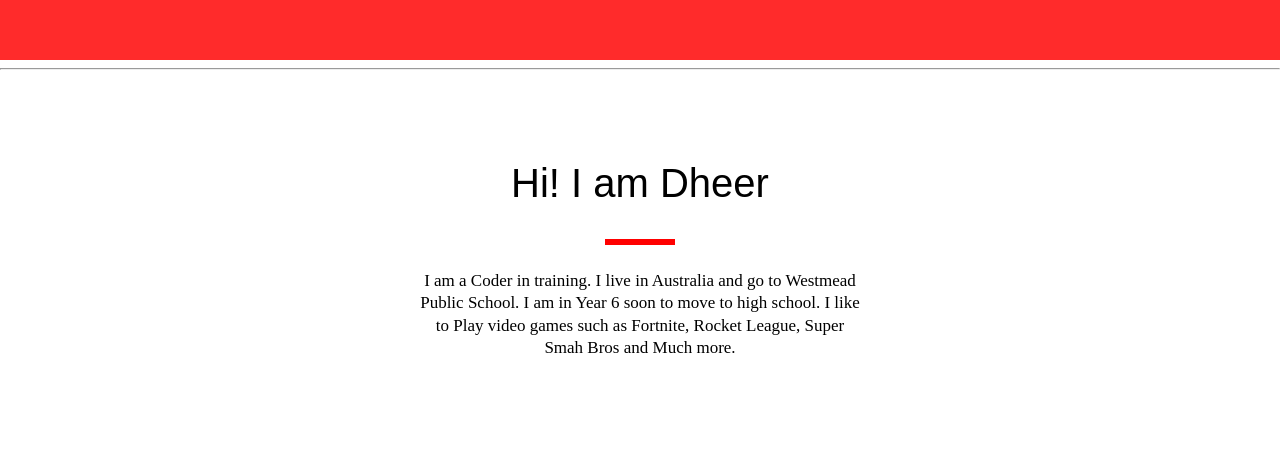
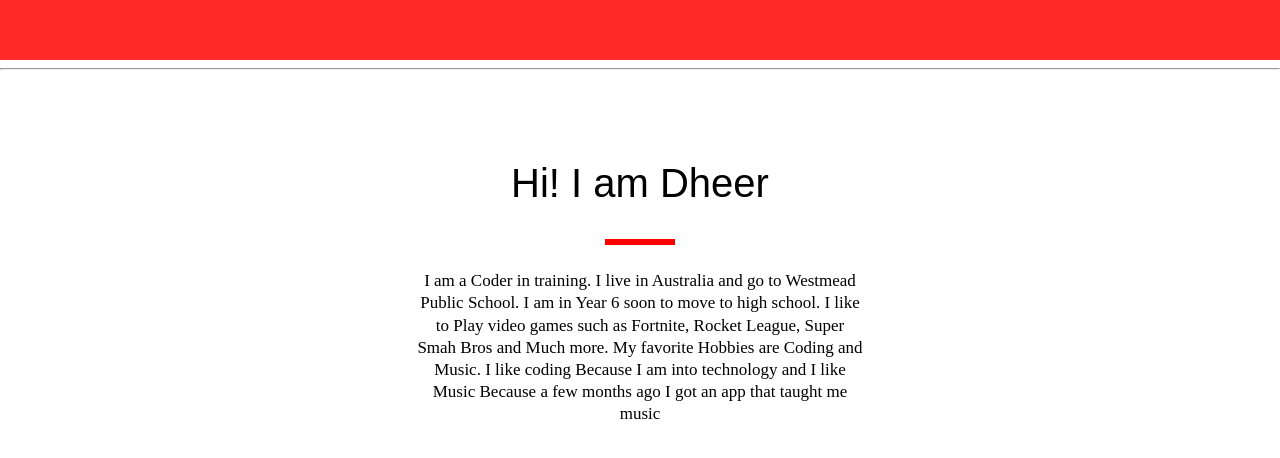
Before and after one commit to Dheer-White-hat-JR/My-favorite-, a plain HTML site: page index.html in a window 1280 px wide. Shown: the part 740-1198 px from the top of the page. Before the commit the page ends 1174 px from the top, so only its background shows below. Drawn offline with Linux system fonts and the light colour scheme.

Commit message:
Update index.html

```diff
--- a/index.html
+++ b/index.html
@@ -18,7 +18,7 @@
         <div class="line"> </div>
         <p>I am a Coder in training. I live in Australia and go to Westmead Public School.
         I am in Year 6 soon to move to high school. I like to Play video games such as Fortnite, Rocket League, Super Smah Bros and Much more.
-
+My favorite Hobbies are Coding and Music. I like coding Because I am into technology and I like Music Because a few months ago I got an app that taught me music
         </p>
     </section>
     </body>
```
